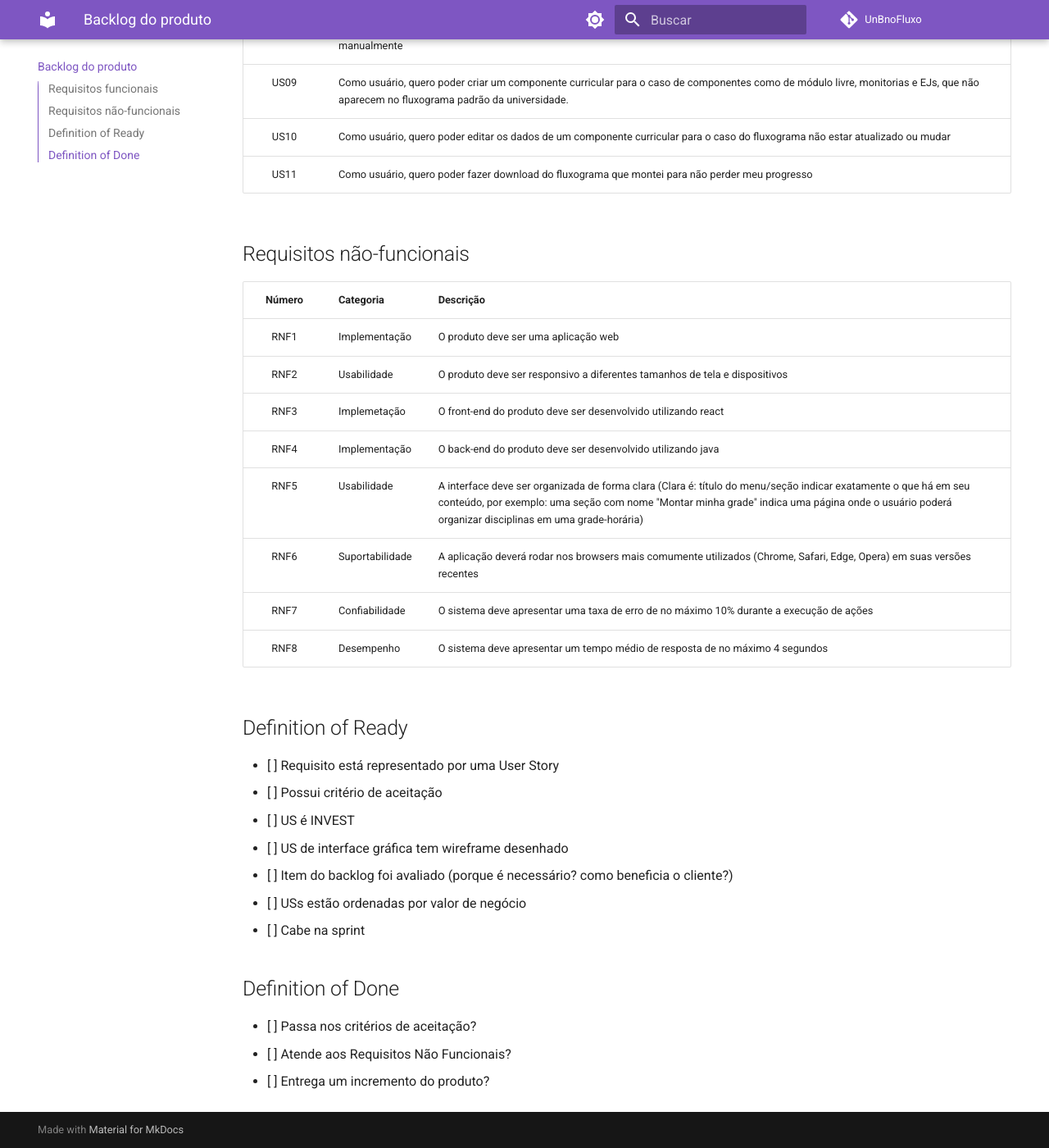
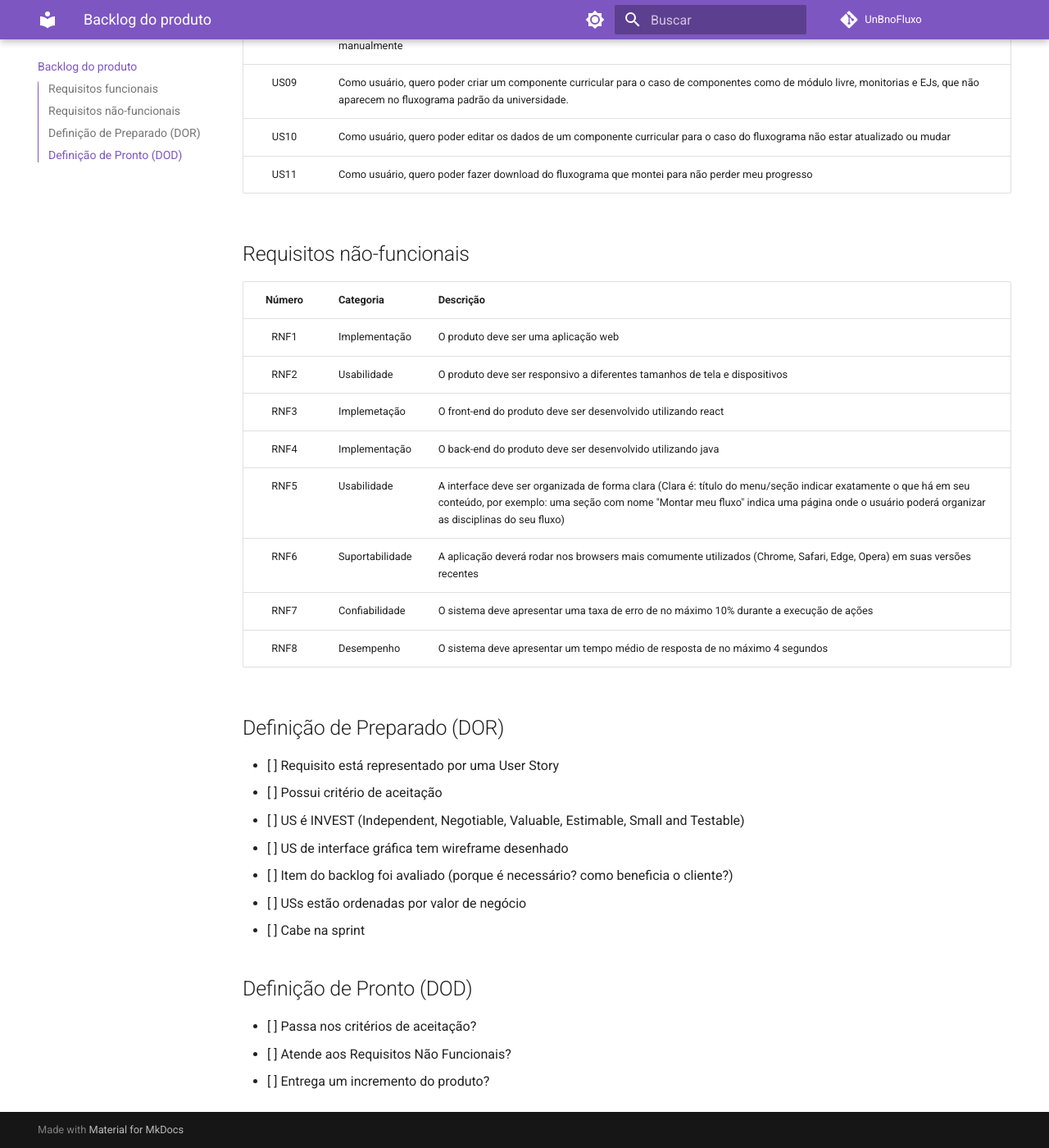
Before and after one commit to mdsreq-fga-unb/2023.1-UnBnoFluxo, an MkDocs documentation site: the page built from docs/Backlog.md, in a window 1280 px wide and 1400 px high, scrolled down 712 px. Shown: the whole window at 82% size. Built offline with MkDocs 1.6.1 and Material for MkDocs 9.7.7, drawn with Linux system fonts in a browser that asks for light colours; comment, search, counter and statistics services are not loaded.

Commit message:
definicao de claro nos RNF

```diff
--- a/docs/Backlog.md
+++ b/docs/Backlog.md
@@ -14,29 +14,29 @@
 |  US11  | Como usuário, quero poder fazer download do fluxograma que montei para não perder meu progresso                                                                                            |
 
 ## Requisitos não-funcionais
-| Número | Categoria       | Descrição                                                     |
-| :----: | --------------- | ------------------------------------------------------------- |
-|  RNF1  | Implementação   | O produto deve ser uma aplicação web                          |
-|  RNF2  | Usabilidade     | O produto deve ser responsivo a diferentes tamanhos de tela e dispositivos  |
-|  RNF3  | Implemetação    | O front-end do produto deve ser desenvolvido utilizando react |
-|  RNF4  | Implementação   | O back-end do produto deve ser desenvolvido utilizando java   |
-|  RNF5  | Usabilidade     | A interface deve ser organizada de forma clara (Clara é: título do menu/seção indicar exatamente o que há em seu conteúdo, por exemplo: uma seção com nome "Montar minha grade" indica uma página onde o usuário poderá organizar disciplinas em uma grade-horária) |
-|  RNF6  | Suportabilidade | A aplicação deverá rodar nos browsers mais comumente utilizados (Chrome, Safari, Edge, Opera) em suas versões recentes |
-|  RNF7  | Confiabilidade  | O sistema deve apresentar uma taxa de erro de no máximo 10% durante a execução de ações |
-|  RNF8  | Desempenho      | O sistema deve apresentar um tempo médio de resposta de no máximo 4 segundos |
+| Número | Categoria       | Descrição                                                                                                                                                                                                                                                    |
+| :----: | --------------- | ------------------------------------------------------------------------------------------------------------------------------------------------------------------------------------------------------------------------------------------------------------ |
+|  RNF1  | Implementação   | O produto deve ser uma aplicação web                                                                                                                                                                                                                         |
+|  RNF2  | Usabilidade     | O produto deve ser responsivo a diferentes tamanhos de tela e dispositivos                                                                                                                                                                                   |
+|  RNF3  | Implemetação    | O front-end do produto deve ser desenvolvido utilizando react                                                                                                                                                                                                |
+|  RNF4  | Implementação   | O back-end do produto deve ser desenvolvido utilizando java                                                                                                                                                                                                  |
+|  RNF5  | Usabilidade     | A interface deve ser organizada de forma clara (Clara é: título do menu/seção indicar exatamente o que há em seu conteúdo, por exemplo: uma seção com nome "Montar meu fluxo" indica uma página onde o usuário poderá organizar as disciplinas do seu fluxo) |
+|  RNF6  | Suportabilidade | A aplicação deverá rodar nos browsers mais comumente utilizados (Chrome, Safari, Edge, Opera) em suas versões recentes                                                                                                                                       |
+|  RNF7  | Confiabilidade  | O sistema deve apresentar uma taxa de erro de no máximo 10% durante a execução de ações                                                                                                                                                                      |
+|  RNF8  | Desempenho      | O sistema deve apresentar um tempo médio de resposta de no máximo 4 segundos                                                                                                                                                                                 |
 
 
-## Definition of Ready
+## Definição de Preparado (DOR)
 - [ ] Requisito está representado por uma User Story
 - [ ] Possui critério de aceitação
-- [ ] US é INVEST
+- [ ] US é INVEST (Independent, Negotiable, Valuable, Estimable, Small and Testable)
 - [ ] US de interface gráfica tem wireframe desenhado
 - [ ] Item do backlog foi avaliado (porque é necessário? como beneficia o cliente?)
 - [ ] USs estão ordenadas por valor de negócio
 - [ ] Cabe na sprint
 
 
-## Definition of Done
+## Definição de Pronto (DOD)
 - [ ] Passa nos critérios de aceitação?
 - [ ] Atende aos Requisitos Não Funcionais?
 - [ ] Entrega um incremento do produto?
```
